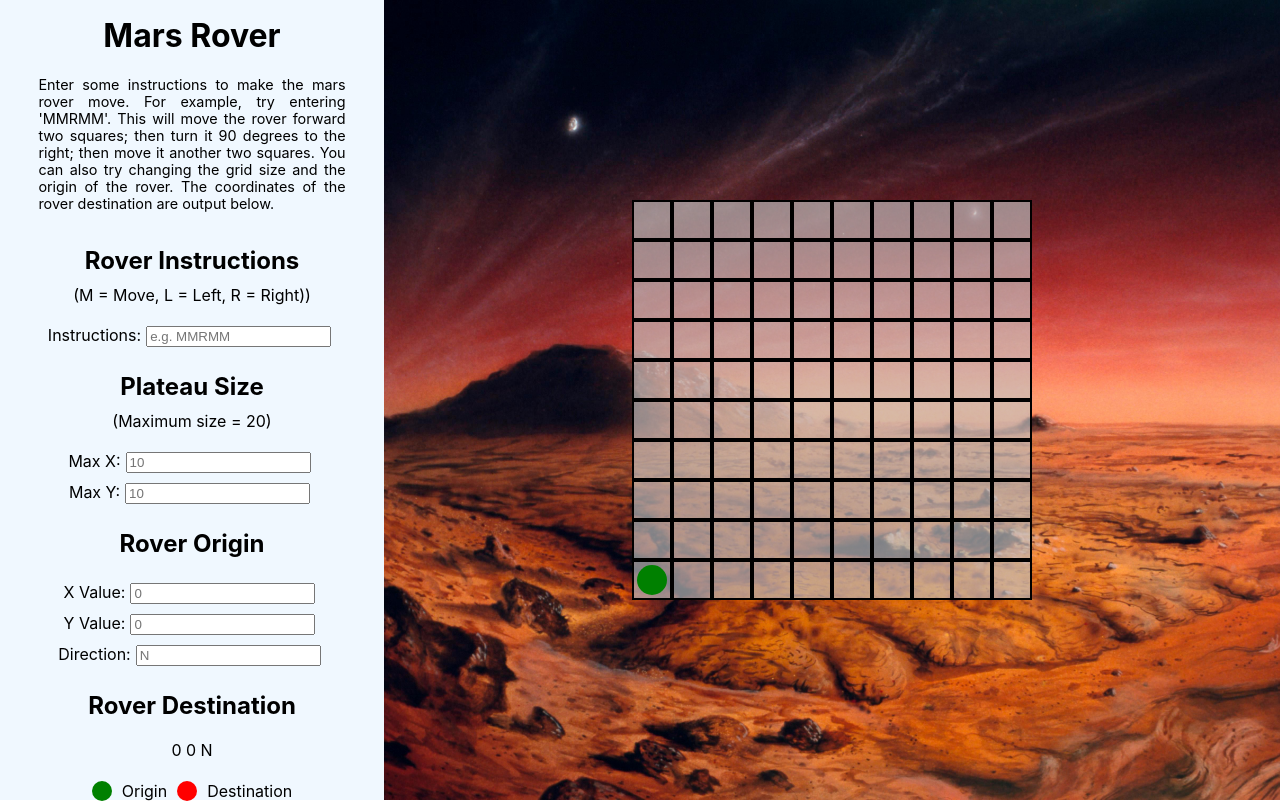
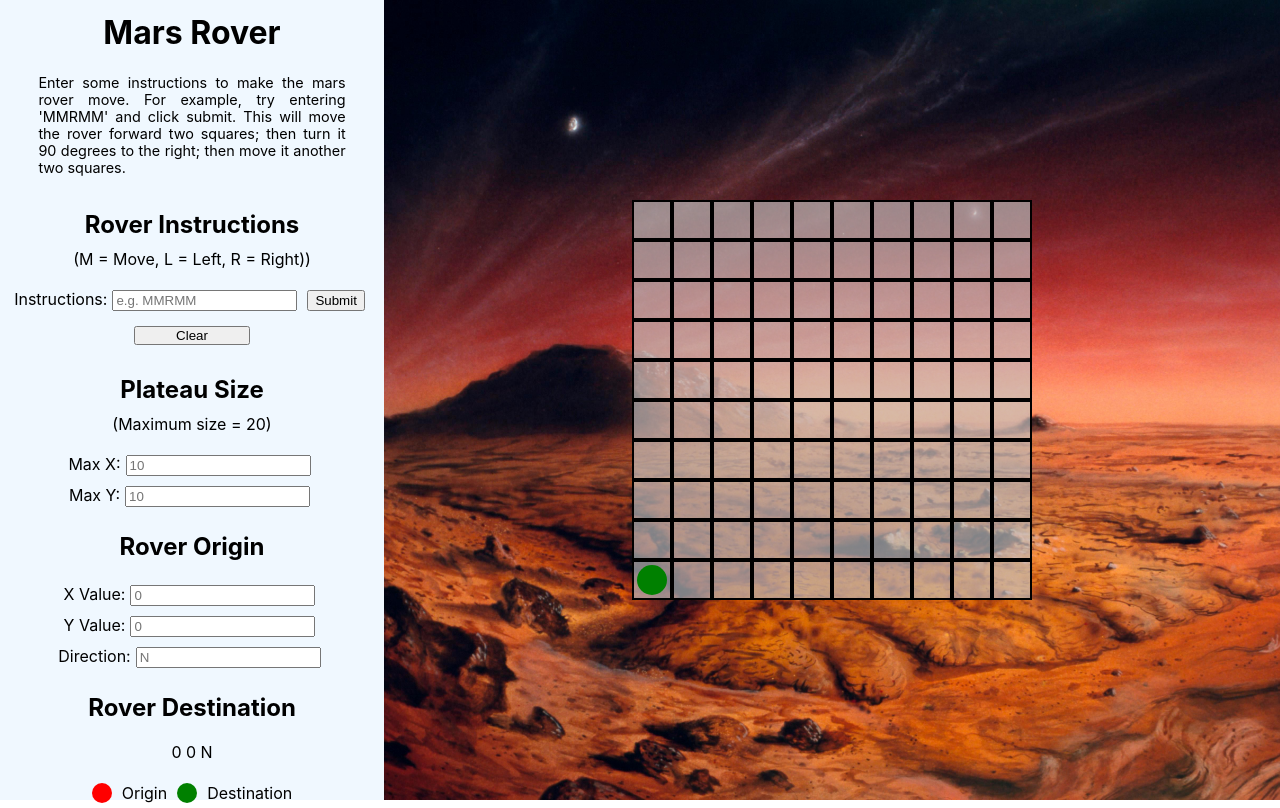
Before and after one commit to andreweinhorn/marsroverweb, a React (Create React App) app: page / in a window 1280 px wide. Built offline with nearby package versions, Linux system fonts and the light colour scheme.

Commit message:
Animating path and introducing a submit button

```diff
--- a/src/components/App.js
+++ b/src/components/App.js
@@ -14,7 +14,6 @@ function App() {
   const [instructions, setInstructions] = useState([])
   const [path, setPath] = useState([[0,0], [2,1], [1,3]])
   const [destination, setDestination] = useState([0, 0, 'N'])
-  // const [path, setPath] = useState([])
 
   const move = (rover) => {
     if(rover.dir === "N"){rover.y +=1}
@@ -43,19 +42,21 @@ function App() {
     newPath.push([rover.x, rover.y])
 
     // Generating new path coordinatees
-    instructions.map(instruction => {
-      if(instruction === 'M'){
+
+    for(var i = 0; i < instructions.length; i++){
+      if(instructions[i] === 'M'){
         move(rover)
         if(rover.x < 0 || rover.x > gridX - 1 || rover.y < 0 || rover.y > gridY - 1){
           alert("You just drove your rover off the edge of the plateau!")
+          break
         }
         newPath.push([rover.x, rover.y])
-      } else if (instruction === 'R'){
+      } else if (instructions[i] === 'R'){
         turnRight(rover)
       } else {
         turnLeft(rover)
       }
-    })
+    }
 
     // Set the destination coordinates based on rovers final position
     setDestination([rover.x, rover.y, rover.dir])
--- a/src/components/Controls.js
+++ b/src/components/Controls.js
@@ -1,10 +1,13 @@
-import React from 'react'
+import React, { useState } from 'react'
 import '../css/Controls.css';
 
 
 
 export default function Controls( {gridX, gridY, setGridX, setGridY, roverX, roverY, roverDir, setRoverX, setRoverY, setRoverDir, setInstructions, destination} ) {
 
+    const [userInstructions, setUserInstructions] = useState('')
+
+    // Handles a change in grid size as specified by user
     const handleGridChange = (e, coord) => {
         if(e.target.value === ""){
             // Do nothing here
@@ -25,6 +28,7 @@ export default function Controls( {gridX, gridY, setGridX, setGridY, roverX, rov
         }
     }
 
+    // Handles a change in the rover origin as specified by user
     const handleRoverChange = (e, coord) => {
         if(e.target.value === ""){
             // Do nothing here
@@ -37,6 +41,7 @@ export default function Controls( {gridX, gridY, setGridX, setGridY, roverX, rov
         }
     }
 
+    // Handles a change in the rover direction as specified by the user
     const handleRoverDirection = (e) => {
         const direction = e.target.value.toUpperCase()
         if(e.target.value === ""){
@@ -49,19 +54,35 @@ export default function Controls( {gridX, gridY, setGridX, setGridY, roverX, rov
         }
     }
 
+
     const handleRoverInstructions = (e) => {
-        if(e.target.value === ""){
+        // console.log("Instructions recevied: ", userInstructions)
+        if(userInstructions === ""){
             // Do nothing here
             return
         }
-        const instructions = Array.from(e.target.value.toUpperCase())
-        instructions.map(instruction => {
-            if(!['M', 'L', 'R'].includes(instruction)){
+        const instructions = Array.from(userInstructions.toUpperCase())
+
+        for (var i = 0; i < instructions.length; i++){
+            if(!['M', 'L', 'R'].includes(instructions[i])) {
                 alert("Rover instructions must only consist of M, L, or R (no spaces or other characters)")
+                setInstructions([])
+                e.preventDefault()
                 return
             }
+
         setInstructions(instructions)
-        })
+        e.preventDefault()
+        }
+    }
+
+    const handleChange = (e) => {
+        setUserInstructions(e.target.value)
+    }
+
+    const clearUserInstructions = (e) => {
+        setUserInstructions('')
+        setInstructions([])
     }
 
     return (
@@ -70,13 +91,21 @@ export default function Controls( {gridX, gridY, setGridX, setGridY, roverX, rov
 
             <h1> Mars Rover </h1>
 
-            <p className='user-instructions'>Enter some instructions to make the mars rover move.  For example, try entering 'MMRMM'.  This will move the rover forward two squares; then turn it 90 degrees to the right; then move it another two squares. You can also try changing the grid size and the origin of the rover. The coordinates of the rover destination are output below.</p>
+            <p className='user-instructions'>Enter some instructions to make the mars rover move.  For example, try entering 'MMRMM' and click submit.  This will move the rover forward two squares; then turn it 90 degrees to the right; then move it another two squares. </p>
 
             <h2>Rover Instructions</h2>
             <p style={{marginTop: '-10px', fontSize: '1rem'}}>(M = Move, L = Left, R = Right))</p>
-            <label> Instructions:
-                <input type="text" placeholder={'e.g. MMRMM'} onChange={(e) => handleRoverInstructions(e)} />
-            </label>
+
+            <form onSubmit={handleRoverInstructions}>
+                <label> Instructions:
+                    <input type="text" value = {userInstructions} onChange={(e) => handleChange(e)} placeholder={'e.g. MMRMM'}/>
+                    {/* onChange={(e) => handleRoverInstructions(e)}  */}
+                </label>
+                <input type="submit" value="Submit" />
+            </form>
+
+            <button className = 'clear-button' onClick={(e) => clearUserInstructions(e)}>Clear</button>
+
 
             <h2>Plateau Size</h2>
             <p style={{marginTop: '-10px', fontSize: '1rem'}}>(Maximum size = 20)</p>
@@ -106,9 +135,9 @@ export default function Controls( {gridX, gridY, setGridX, setGridY, roverX, rov
             <p style={{marginTop: '0px'}}>{destination[0]} {destination[1]} {destination[2]}</p>
 
             <div className='legend'>
+                <div style={{width: '20px', height: '20px', borderRadius: '50%', backgroundColor: 'red'}}></div>
+                <p>Origin</p>
                 <div style={{width: '20px', height: '20px', borderRadius: '50%', backgroundColor: 'green'}}></div>
-                <p>Origin</p>
-                <div style={{width: '20px', height: '20px', borderRadius: '50%', backgroundColor: 'red'}}></div>
                 <p>Destination</p>
             </div>
 
--- a/src/components/Grid.js
+++ b/src/components/Grid.js
@@ -1,4 +1,4 @@
-import React, { useState } from 'react'
+import React from 'react'
 import '../css/Grid.css';
 import GridBlock from './GridBlock'
 
@@ -34,11 +34,11 @@ export default function Grid( { gridX, gridY, path } ) {
                 // console.log(`The (${x}, ${y}) cell is included in path!`)
                 selected = true
                 if(path[0].equals([x,y])){
-                    console.log("The origin is at : ", x, y)
+                    // console.log("The origin is at : ", x, y)
                     origin = true
                 }
                 if(path[path.length - 1].equals([x,y])){
-                    console.log("The desination is at : ", x, y)
+                    // console.log("The desination is at : ", x, y)
                     destination = true
                 }
 
--- a/src/css/Controls.css
+++ b/src/css/Controls.css
@@ -35,3 +35,10 @@ input {
 input:focus::placeholder {
 color: transparent;
 }
+
+.clear-button {
+    margin: 10px;
+    padding: 0px;
+    width: 30%;
+    align-self: center;
+}
--- a/src/css/GridBlock.css
+++ b/src/css/GridBlock.css
@@ -19,4 +19,14 @@
     height: 30px;
     /* background-color: black; */
     border-radius: 50%;
+    animation: 1.5s appear ease-in;
 }
+
+@keyframes appear {
+    0% {
+      opacity: 0;
+    }
+    100% {
+      opacity: 1;
+    }
+  }
```
Also changed, not shown: 1 other file (tests, documents, lock files or other folders). Lines whose indentation alone changed are shown as unchanged.
